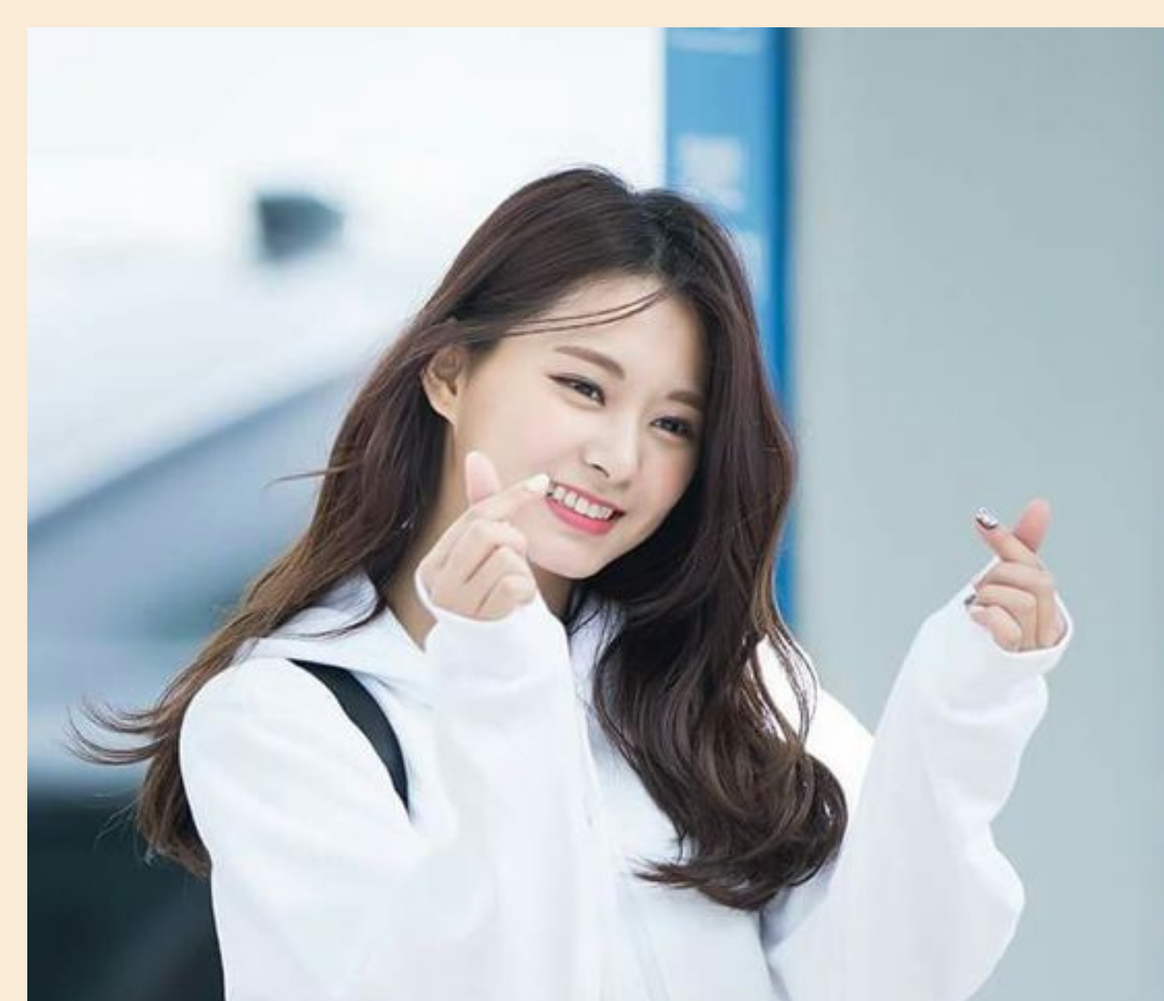
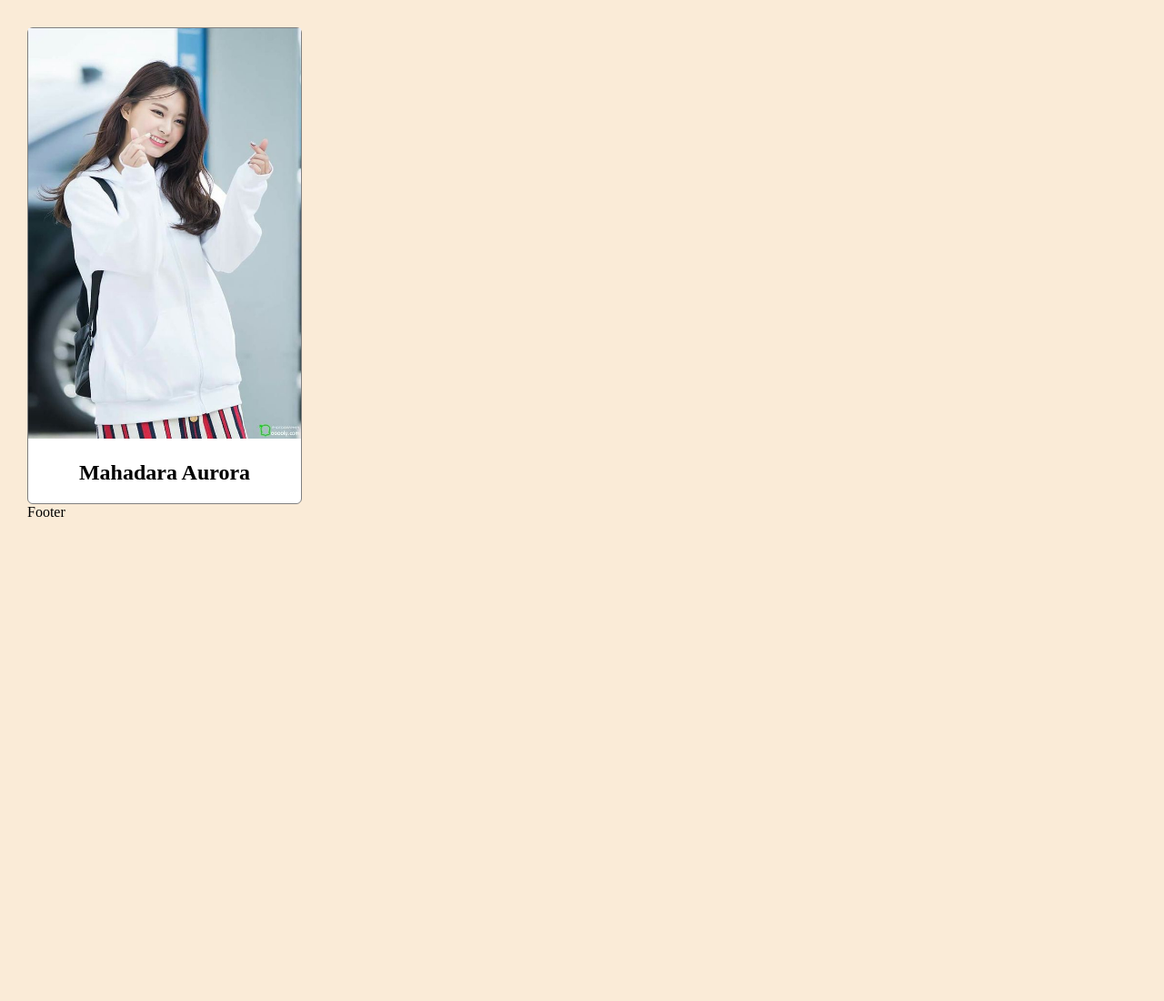
Before and after one commit to mahadarawr/my-repo-from-remote, a plain HTML site: page index.html in a window 1280 px wide. Shown: the top 1100 px of the page at 91% size. After the commit the page ends 800 px from the top, so only its background shows below. Drawn offline with Linux system fonts and the light colour scheme.

Commit message:
added new div as footer container with id = footer

```diff
--- a/index.html
+++ b/index.html
@@ -4,9 +4,10 @@
         <link rel="stylesheet" href="style.css">
     </head>
     <body>
-    <div>
+    <div id="profile-container">
     <img id="profile-image" src="images/tzuyu.jpg" alt="profile image" />
     <h2 id="profile-name">Mahadara Aurora</h2>
 </div>
+<div id="footer">Footer</div>
 </body>
 </html>
```
